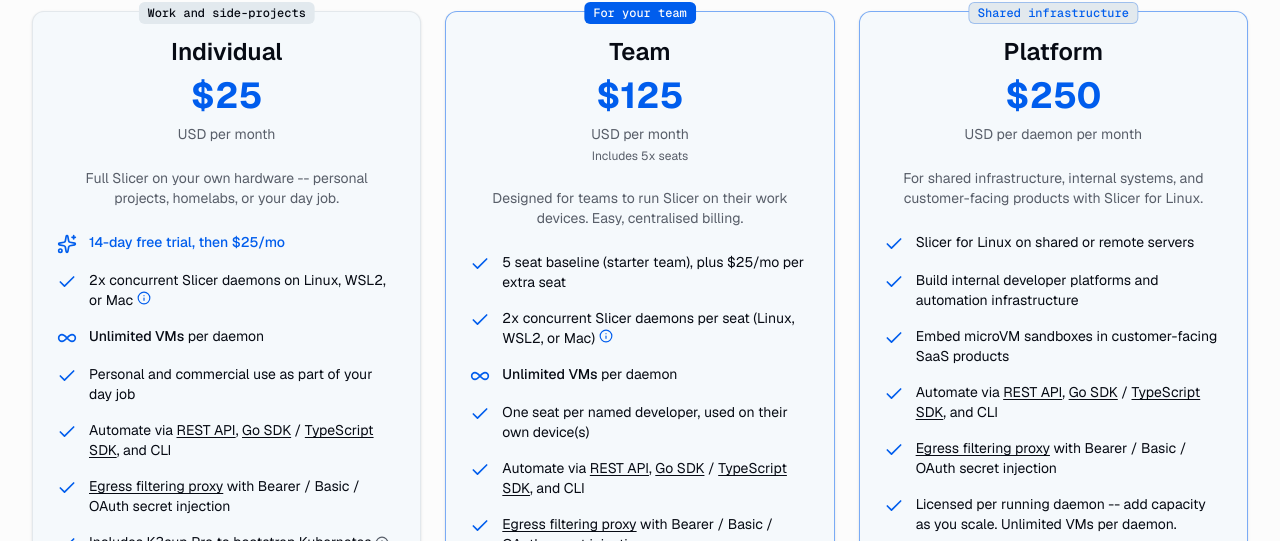
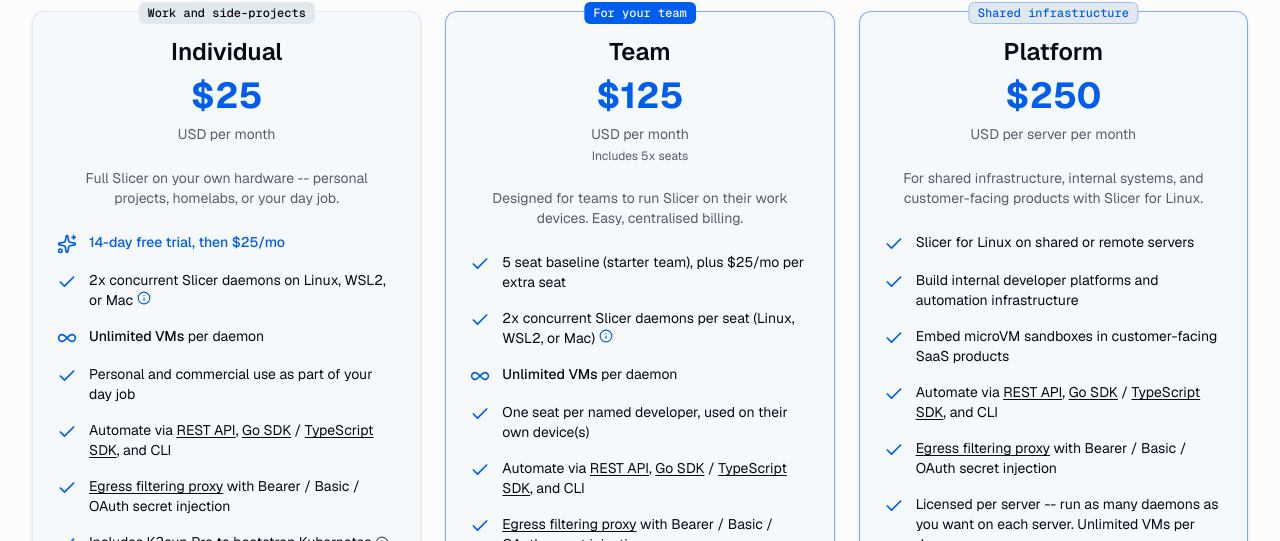
Before and after one commit to slicervm/slicervm.com, a Next.js app: page /pricing in a window 1280 px wide. Shown: the part 411-952 px from the top of the page. Built offline with nearby package versions, Linux system fonts and the light colour scheme; no server answers.

Commit message:
Revise per server (not per daemon) pricing on platform
This was an error - it's always been per server

Signed-off-by: Alex Ellis (OpenFaaS Ltd) <alexellis2@gmail.com>

```diff
--- a/src/app/pricing/page.tsx
+++ b/src/app/pricing/page.tsx
@@ -429,7 +429,7 @@ export default function Pricing() {
               <CardDescription className="text-center">
                 <div className="text-4xl font-bold text-primary mb-2">$250</div>
                 <div className="text-muted-foreground">
-                  USD per daemon per month
+                  USD per server per month
                 </div>
               </CardDescription>
             </CardHeader>
@@ -500,8 +500,8 @@ export default function Pricing() {
                 <li className="flex items-start gap-3">
                   <Check className="h-5 w-5 text-primary shrink-0 mt-0.5" />
                   <span className="text-sm">
-                    Licensed per running daemon -- add capacity as you scale.
-                    Unlimited VMs per daemon.
+                    Licensed per server -- run as many daemons as you want on
+                    each server. Unlimited VMs per daemon.
                   </span>
                 </li>
                 <li className="flex items-start gap-3">
--- a/src/components/CheckoutModal.tsx
+++ b/src/components/CheckoutModal.tsx
@@ -120,8 +120,9 @@ export default function CheckoutModal({
                   <li className="flex items-start gap-2">
                     <span className="text-primary mt-1">•</span>
                     <span>
-                      Quantity is the number of running Slicer daemons. Each
-                      daemon can launch unlimited VMs.
+                      Quantity is the number of servers. Run as many daemons as
+                      you want on each server. Each daemon launches unlimited
+                      VMs.
                     </span>
                   </li>
                   <li className="flex items-start gap-2">
@@ -150,15 +151,15 @@ export default function CheckoutModal({
                   ) : (
                     <>
                       <span>1x Prod</span>
-                      <span className="text-right">1x seat</span>
+                      <span className="text-right">1x server</span>
                       <span>1x Non-Prod</span>
-                      <span className="text-right">1x seat</span>
+                      <span className="text-right">1x server</span>
                     </>
                   )}
                   <div className="col-span-2 border-t border-border/50 my-1"></div>
                   <span className="font-semibold text-foreground">Total</span>
                   <span className="text-right font-semibold text-foreground">
-                    {isTeam ? "5x seats" : "2x seats"}
+                    {isTeam ? "5x seats" : "2x servers"}
                   </span>
                 </div>
               </CardContent>
@@ -180,7 +181,7 @@ export default function CheckoutModal({
           <form onSubmit={handleSubmit} className="space-y-4">
             <div className="flex items-center gap-3">
               <Label htmlFor="quantity">
-                {isTeam ? "Number of seats" : "Number of daemons"}
+                {isTeam ? "Number of seats" : "Number of servers"}
               </Label>
               <Input
                 id="quantity"
@@ -209,7 +210,7 @@ export default function CheckoutModal({
                   <p className="text-xs text-muted-foreground mt-1">
                     {isTeam
                       ? "$25 per seat per month"
-                      : "$250 per daemon per month (unlimited VMs)"}
+                      : "$250 per server per month (unlimited daemons & VMs)"}
                   </p>
                 </div>
               </CardContent>
```
